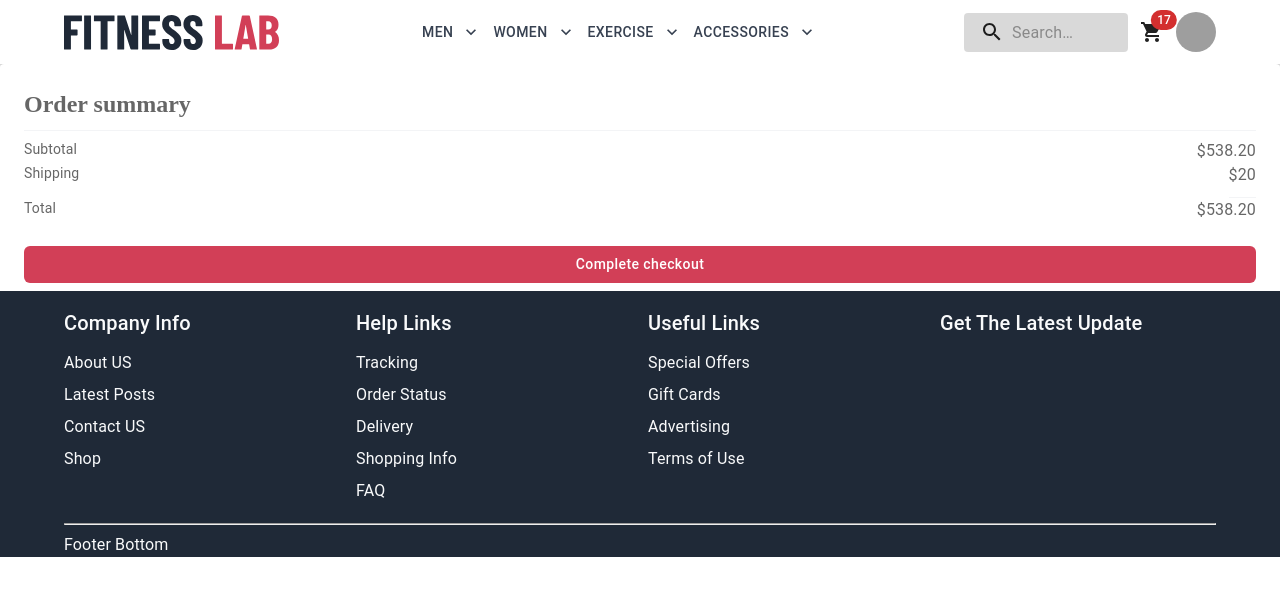
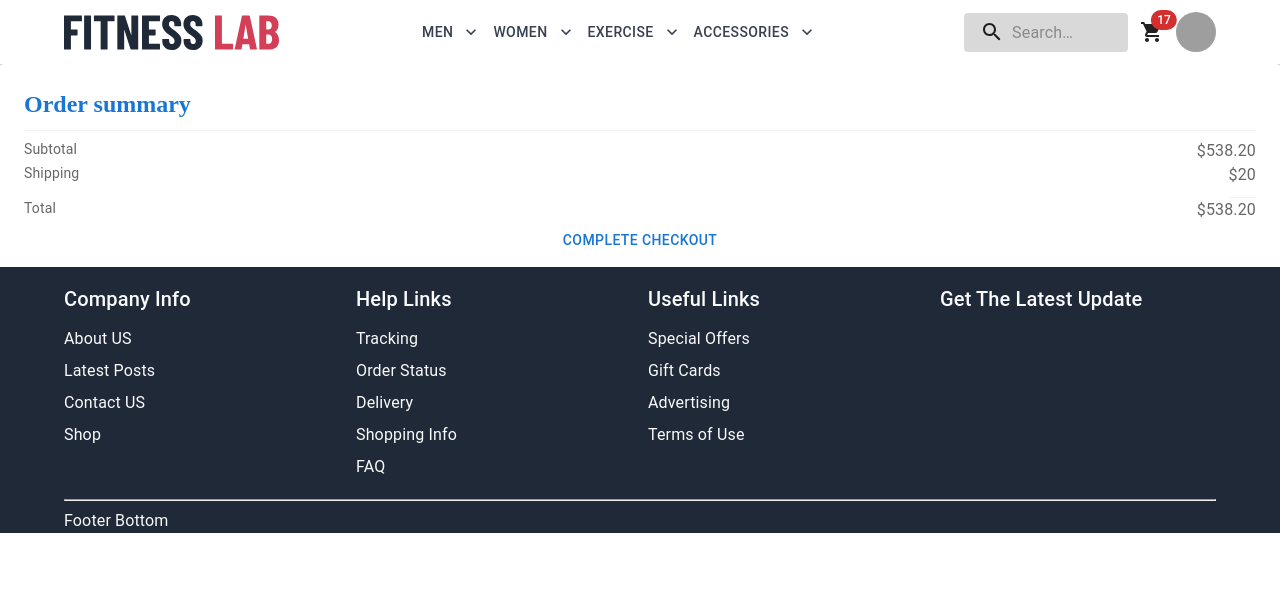
Before and after one commit to ariful-islam-dev/fintess-lab, a Next.js app: page /Checkout/OrderSummary in a window 1280 px wide. Shown: the top 596 px of the page. Built offline with nearby package versions, Linux system fonts and the light colour scheme; grey boxes are pictures that could not be loaded.

Commit message:
Button props name change.

```diff
--- a/components/Styles/Footer.js
+++ b/components/Styles/Footer.js
@@ -1,7 +1,6 @@
 import styled from "styled-components";
 
-
-export const FooterArea = styled(("footer"))(({ theme })=>({
-    backgroundColor: theme.palette.secondary.main,
-    color: theme.palette.secondary.gray50
-}))
+export const FooterArea = styled("footer")(({ theme }) => ({
+  backgroundColor: theme.palette.secondary.main,
+  color: theme.palette.secondary.gray50,
+}));
--- a/components/Styles/Pages.js
+++ b/components/Styles/Pages.js
@@ -1,3 +1,4 @@
+import { Button } from "@mui/material";
 import styled from "styled-components";
 
 
@@ -12,9 +13,9 @@ export const BannerTitle = styled(('h1'))(({theme})=>({
     textTransform: 'uppercase'
 }));
 
-export const ButtonMaster = styled(('button'))(({theme, color})=>({
-    color:`${( color === 'secondary' && theme.palette?.secondary.main) || (color === 'light'&& theme.palette?.primary.main) || ( !color &&theme.palette?.secondary.gray50)}`,
-    background: `${(color === 'secondary'&& theme.palette.secondary.gray50) || (color === 'light' && theme.palette.primary.light) ||(!color && theme.palette.primary.main)}`,
+export const ButtonMaster = styled(Button)(({theme, bg})=>({
+    color:`${( bg === 'secondary' && theme.palette?.secondary.main) || (bg === 'light'&& theme.palette?.primary.main) || ( !bg &&theme.palette?.secondary.gray50)}`,
+    background: `${(bg === 'secondary'&& theme.palette.secondary.gray50) || (bg === 'light' && theme.palette.primary.light) ||(!bg && theme.palette.primary.main)}`,
     display: 'flex',
     flexDirection: 'row',
     alignItems: 'flex-start',
@@ -24,8 +25,8 @@ export const ButtonMaster = styled(('button'))(({theme, color})=>({
     font: theme.font.interSemiBold16,
     textTransform: 'none',
     "&: hover":{
-        color: `${color === 'secondary'&& theme.palette.secondary.gray50 ||color === 'light'&& theme.palette.secondary.gray50|| theme.palette.secondary.gray50}`,
-        background: `${color === 'secondary' && theme.palette.primary.main ||color === 'light' && theme.palette.primary.main || theme.palette?.primary.dark }`
+        color: `${bg === 'secondary'&& theme.palette.secondary.gray50 ||bg === 'light'&& theme.palette.secondary.gray50|| theme.palette.secondary.gray50}`,
+        background: `${bg === 'secondary' && theme.palette.primary.main ||bg === 'light' && theme.palette.primary.main || theme.palette?.primary.dark }`
     }
 
 }))
--- a/pages/Checkout/OrderSummary.js
+++ b/pages/Checkout/OrderSummary.js
@@ -3,6 +3,7 @@ import { styled } from "@mui/material/styles";
 import Paper from "@mui/material/Paper";
 import { Button, Typography } from "@mui/material";
 import { Box, Stack } from "@mui/system";
+import { ButtonMaster } from "../../components/Styles/Pages";
 
 export default function OrderSummary() {
   const Item = styled(Paper)(({ theme }) => ({
@@ -14,6 +15,7 @@ export default function OrderSummary() {
   return (
     <Item sx={{ padding: "24px" }}>
       <Typography
+        color="primary"
         marginBottom
         sx={{
           paddingBottom: "10px",
@@ -25,6 +27,7 @@ export default function OrderSummary() {
       >
         Order summary
       </Typography>
+
       <Stack direction="row" justifyContent="space-between">
         <Typography variant="body2">Subtotal</Typography>
         <Typography variant="body1">$538.20</Typography>
@@ -42,19 +45,7 @@ export default function OrderSummary() {
         <Typography variant="body2">Total</Typography>
         <Typography variant="body1">$538.20</Typography>
       </Stack>
-      <Button
-        variant="contained"
-        fullWidth
-        sx={{
-          backgroundColor: "#D23F57",
-          marginTop: "24px",
-          boxShadow: "none",
-          borderRadius: "6px",
-          textTransform: "none",
-        }}
-      >
-        Complete checkout
-      </Button>
+      <ButtonMaster fullWidth>Complete checkout</ButtonMaster>
     </Item>
   );
 }
```
